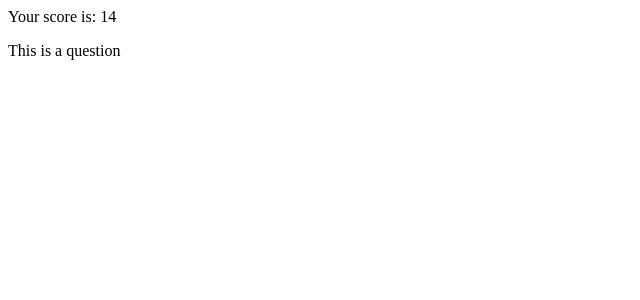
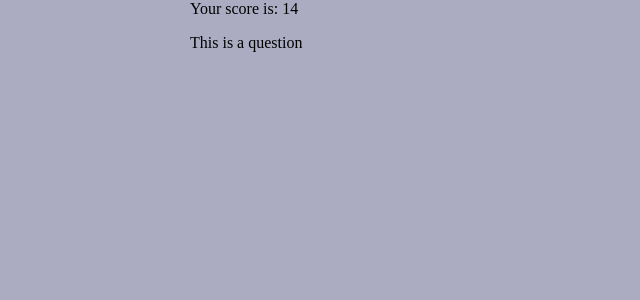
Before and after one commit to Flamesnate/itchyarmpits, a SvelteKit app: page / in a window 1280 px wide. Shown: the top 300 px of the page, without its empty margins (0-640 px from the left). Built offline with nearby package versions, Linux system fonts and the light colour scheme.

Commit message:
ichyarmpits

```diff
--- /dev/null
+++ b/src/routes/+layout.svelte
@@ -0,0 +1,20 @@
+<div class="backround">
+    <div class="layout">
+            <slot />
+    </div>
+</div>
+
+<style>
+    .backround {
+        position: absolute;
+        inset: 0;
+
+        background-color:  #abacc2;
+    }
+
+    .layout {
+        width: 100%;
+        max-width: 900px;
+        margin: 0 auto;
+    }
+</style>
```
